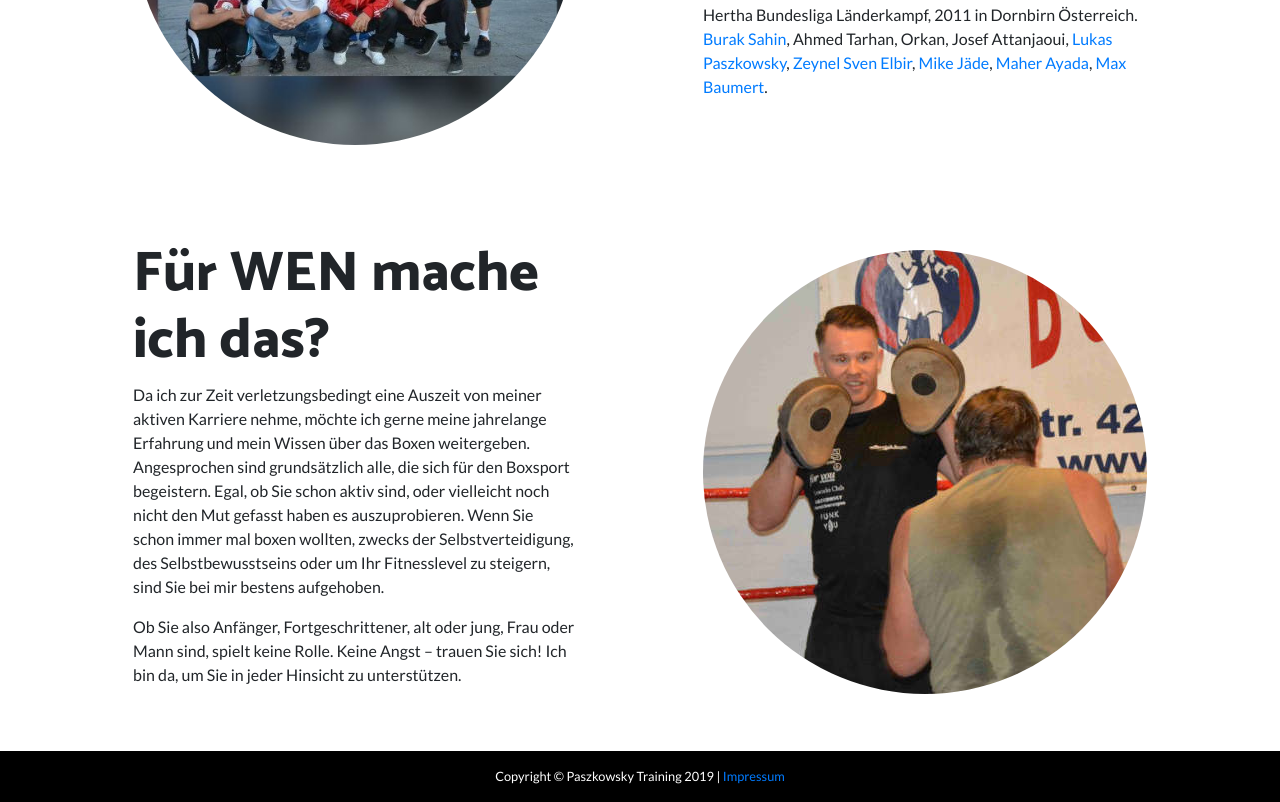
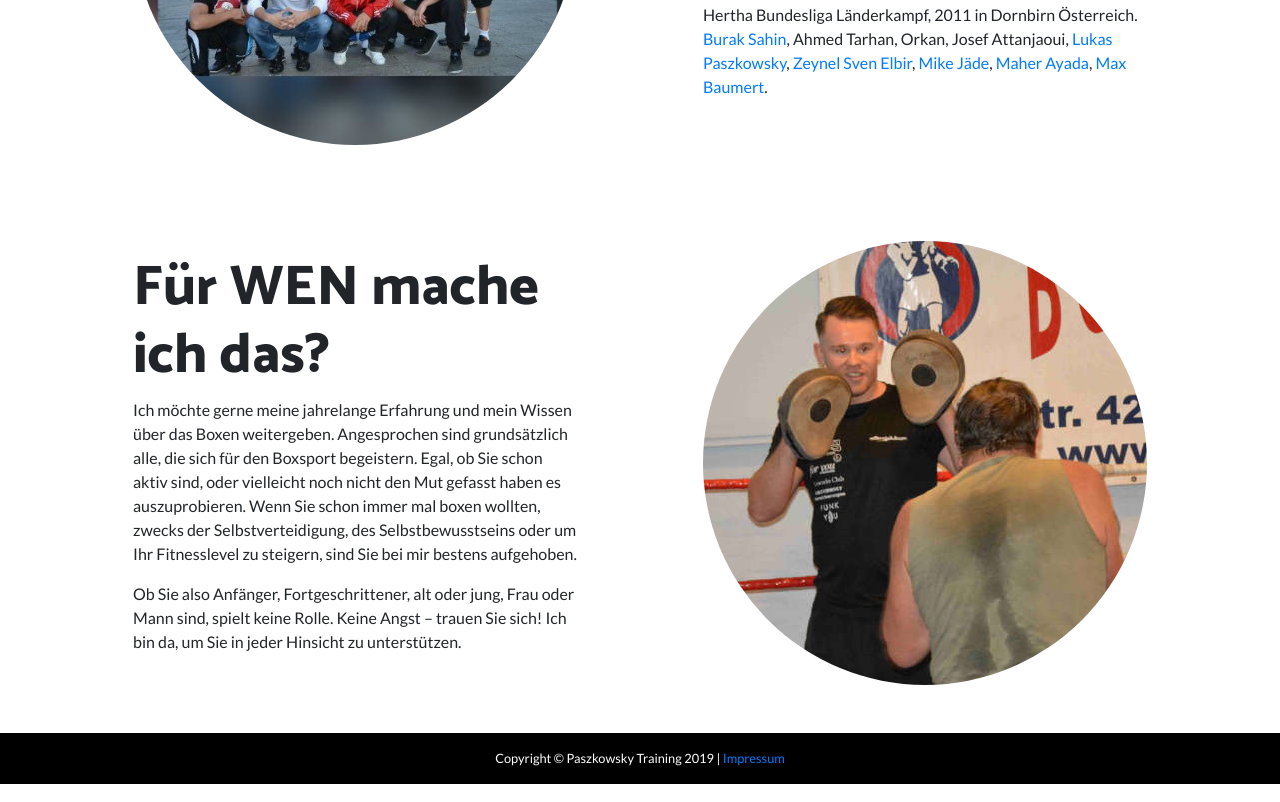
Before and after one commit to pweimann/LukasLandingPage, a website: page index.html in a window 1280 px wide. Shown: the part 1550-2352 px from the top of the page. Drawn offline with Linux system fonts and the light colour scheme.

Commit message:
corrects text and grammar

```diff
--- a/index.html
+++ b/index.html
@@ -124,8 +124,7 @@
             <div class="col-lg-6 order-lg-1">
                 <div class="p-5">
                     <h2 class="display-4">Für WEN mache ich das?</h2>
-                    <p>Da ich zur Zeit verletzungsbedingt eine Auszeit von meiner aktiven Karriere nehme, möchte ich
-                        gerne meine jahrelange Erfahrung und mein Wissen über das Boxen weitergeben. Angesprochen sind
+                    <p>Ich möchte gerne meine jahrelange Erfahrung und mein Wissen über das Boxen weitergeben. Angesprochen sind
                         grundsätzlich alle, die sich für den Boxsport begeistern. Egal, ob Sie schon aktiv sind, oder
                         vielleicht noch nicht den Mut gefasst haben es auszuprobieren. Wenn Sie schon immer mal boxen
                         wollten, zwecks der Selbstverteidigung, des Selbstbewusstseins oder um Ihr Fitnesslevel zu
```
